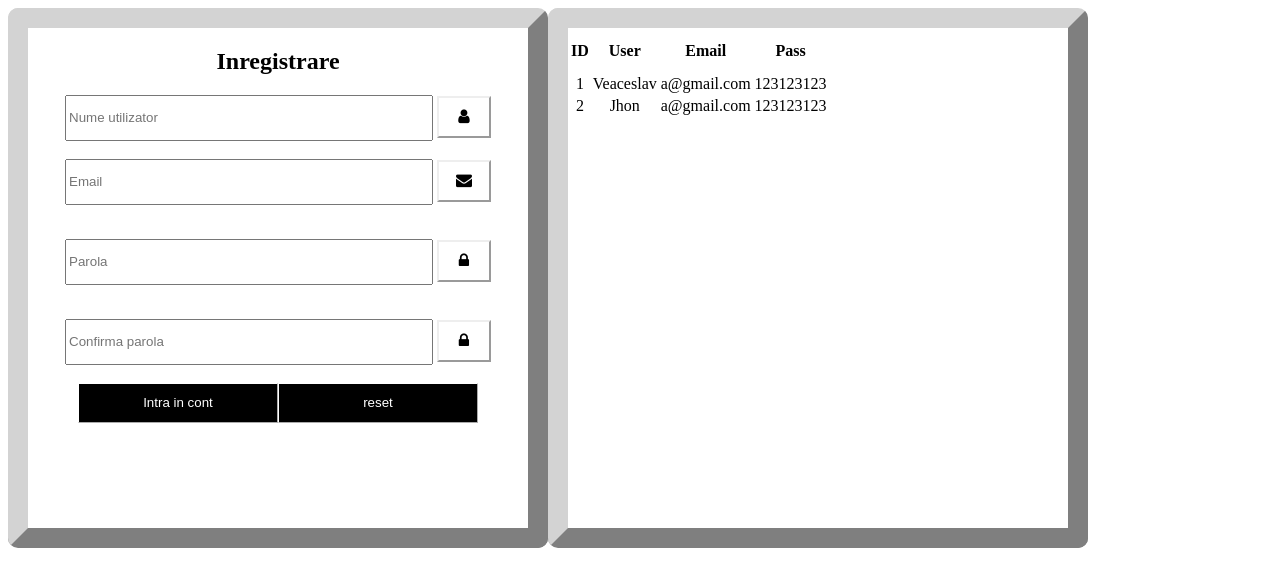
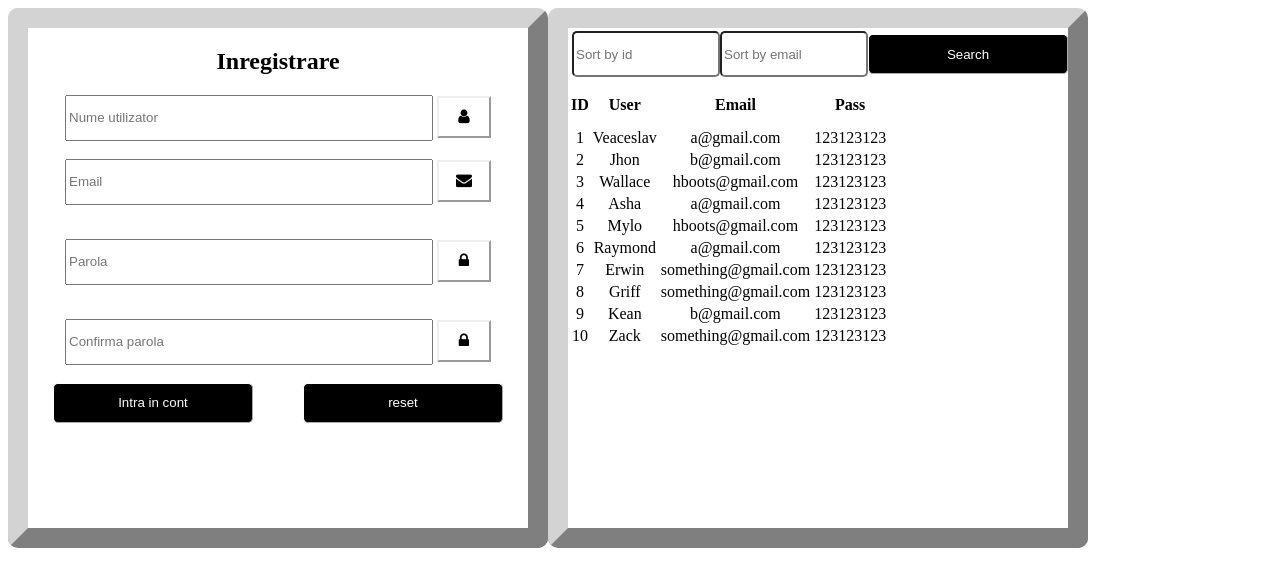
Before and after one commit to Veaceslav123/verificarea-codului, a plain HTML site: page index.html in a window 1280 px wide. Drawn offline with Linux system fonts and the light colour scheme.

Commit message:
schimbat draw table  si adaugat sortarea dupa id sau email

```diff
--- a/index.html
+++ b/index.html
@@ -24,14 +24,21 @@
                             <p id="demo3"></p>
                         <div><label></label> <input type="text"  placeholder="Confirma parola" required id="passcheck">    <i class="fa fa-lock icon"></i></i></div><br>
                         <div class="row " id="buttonDiv">
-                            <input class="col" type="button"  value="Intra in cont" id="button" onclick="functionValidation();">
-                            <input class="col" type="reset"   value="reset" id="button">
+                            <div class="col" ><input type="button"  value="Intra in cont" class="button" onclick="functionValidation();"></div>
+                            <div class="col"><input  type="reset"   value="reset" class="button"></div>
                         </div>
 
                     </form>
             </div>
 
-            <div class="col" id="dataBase">
+            <div  id="dataBase">
+                <div class="row" id="search">
+                    <div ><label></label> <input type="number"  placeholder="Sort by id" class="search" id="leftDiv">
+                    <div ><label></label> <input type="text"  placeholder="Sort by email "  class="search" id="centerDiv">
+                    <div><input type="button"  value="Search" id="rightDiv" class="button" onclick="search();">
+
+                    </div><br><br><br>
+                </div>
                 <table id="dataStorage" >
                     <tr>
                         <th>ID</th>
--- a/script.js
+++ b/script.js
@@ -31,9 +31,58 @@ let users = [
     {
         nr:2,
         user:"Jhon",
+        email:"b@gmail.com",
+        pass:"123123123"
+    },
+    {
+        nr:3,
+        user:"Wallace",
+        email:"hboots@gmail.com",
+        pass:"123123123"
+    },
+    {
+        nr:4,
+        user:"Asha",
         email:"a@gmail.com",
         pass:"123123123"
+    },
+    {
+        nr:5,
+        user:"Mylo",
+        email:"hboots@gmail.com",
+        pass:"123123123"
+    },
+    {
+        nr:6,
+        user:"Raymond",
+        email:"a@gmail.com",
+        pass:"123123123"
+    },
+    {
+        nr:7,
+        user:"Erwin",
+        email:"something@gmail.com",
+        pass:"123123123"
+    },
+    {
+        nr:8,
+        user:"Griff",
+        email:"something@gmail.com",
+        pass:"123123123"
+    },
+    {
+        nr:9,
+        user:"Kean",
+        email:"b@gmail.com",
+        pass:"123123123"
+    },
+    {
+        nr:10,
+        user:"Zack",
+        email:"something@gmail.com",
+        pass:"123123123"
     }
+
 ]
 
 var usersNr=0;
@@ -48,24 +97,25 @@ function save(){
     }
     users.push(userInfo);
 
-    drawTable();
+    drawTable(users);
 
 }
 
-function drawTable(){
+function drawTable(info){
+
+        if (info === undefined) {
+            info = users;
+        }
+
         var table = document.getElementById("dataStorage");
-
         removeAllRows();
-
-
-        debugger
-        var len = users.length;
+        var len = info.length;
         var row;
-
         var contor;
         var user;
         var email;
         var pass;
+
         for(let i=1;i<=len;i++){
 
             row= table.insertRow(i);
@@ -76,7 +126,8 @@ function drawTable(){
 
 
             row.setAttribute("id" , i);
-                const currentUser = users[i-1];
+            const currentUser = info[i-1];
+
 
             contor.innerHTML = currentUser.nr;
             user.innerHTML = currentUser.user;
@@ -88,8 +139,45 @@ function drawTable(){
 
 function removeAllRows(){
     if(document.getElementById("dataStorage").rows.length>1){
-        for(let i=1 ; i<users.length ; i++){
-            document.getElementById(i).remove();
+        const totalRows = document.getElementById("dataStorage").rows.length ;
+        for(let i=1 ; i< totalRows ; i++){
+            var tag= document.getElementById(i);
+            tag.remove();
         }
     }
 }
+
+
+
+
+function search(){
+    removeAllRows();
+
+    var len = users.length;
+
+    var idSort ;
+    var emailSort ;
+
+    let sortedInfo = [
+
+    ]
+
+    for(let i=1;i<=len;i++){
+        const currentUser = users[i-1];
+
+        idSort = document.getElementById("leftDiv").value;
+        emailSort = document.getElementById("centerDiv").value;
+
+        if(emailSort===""){emailSort=currentUser.email;}
+        debugger
+        if(idSort==""){idSort=currentUser.nr;}
+
+        if(currentUser.email.includes(emailSort) && currentUser.nr==idSort){
+            users[i-1];
+            sortedInfo.push(users[i-1]);
+        }
+    }
+
+
+    drawTable(sortedInfo);
+}
--- a/style.css
+++ b/style.css
@@ -2,12 +2,13 @@ input{
     width: 360px;
     height: 40px;
 }
-#button{
+.button{
     width: 200px;
     height: 40px;
     background-color: black;
     color:white;
     border:1px white outset;
+    border-radius: 5px;
 }
 
 #buttonDiv{
@@ -66,3 +67,23 @@ th{
     width:150px;
     height:40px;
 }
+
+.search{
+    float:left;
+    position: relative;
+    top: 3px;
+    width:140px;
+    height:40px;
+    left : 4px;
+    border-radius: 5px ;
+
+}
+
+
+#rightDiv{
+    float:right;
+    position: relative;
+    top: 6px;
+    width:200px;
+    height:40px;
+}
```
Lines whose indentation alone changed are shown as unchanged.
